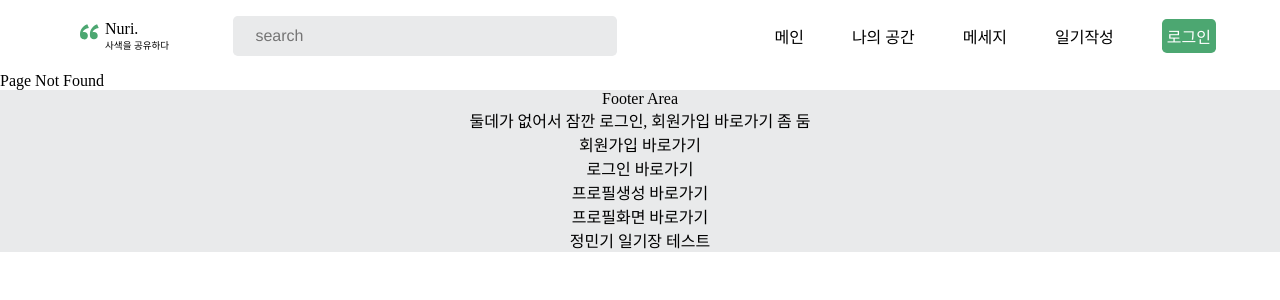
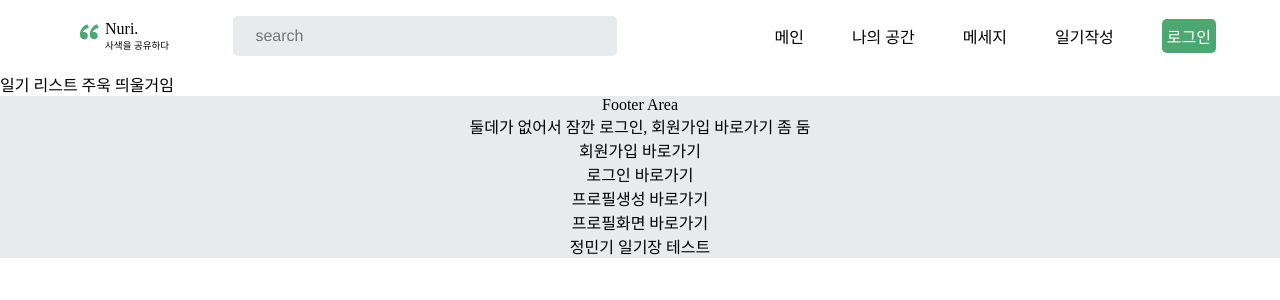
Before and after one commit to osamhack2022/WEB_SharedDiary_Nuri, a React (Create React App) app in the folder Project/frontend/: page /diary/list in a window 1280 px wide. Before the commit this address had no page. Shown: the top 300 px of the page. Built offline with nearby package versions, Linux system fonts and the light colour scheme; a web font is replaced by a local one.

Commit message:
Note에 diaryList로 Link연결/ Link로 props전달할것

```diff
--- a/Project/frontend/src/App.jsx
+++ b/Project/frontend/src/App.jsx
@@ -3,7 +3,7 @@ import { Signup, Login, ProfileCreate, ProfileDetail } from './account';
 import { RandingPage } from './randingpage';
 import { Myspace } from './myspace';
 import { Header, Footer, NotFound } from './_components';
-import { DiaryContext, DiaryCreate } from './diary';
+import { DiaryContext, DiaryCreate, DiaryList } from './diary';
 import { useDispatch } from 'react-redux'
 
 import { authenticate } from './redux/isauthenticated';
@@ -30,6 +30,7 @@ function App() {
             <Route path="/profile/detail" element={<ProfileDetail/>}/>
             <Route path="/diary" element={<DiaryContext/>}/>
             <Route path="/diary/create" element={<DiaryCreate/>}/>
+            <Route path="/diary/list" element={<DiaryList/>}/>
             <Route path="/myspace" element={<Myspace/>}/>
             <Route path="*" element={<NotFound/>}/>
           </Routes>
--- a/Project/frontend/src/diary/diaryCreate.css
+++ b/Project/frontend/src/diary/diaryCreate.css
@@ -8,7 +8,7 @@
     grid-template-columns: repeat(4, 1fr);
     grid-gap: 20px;
 }
-.DiaryCreate > .note-grid > div {
+.DiaryCreate > .note-grid > a {
     box-shadow: 0 .5rem 1rem rgba(0,0,0,.15);
     border: 1px solid #000;
     display: flex;
--- a/Project/frontend/src/diary/diaryCreate.jsx
+++ b/Project/frontend/src/diary/diaryCreate.jsx
@@ -1,6 +1,8 @@
 import React, { useState, useEffect } from 'react';
 import { useDispatch, useSelector } from 'react-redux';
 import { note } from '../redux/note';
+
+import { Link } from 'react-router-dom';
 import axios from "axios";
 import './diaryCreate.css'
 
@@ -8,6 +10,7 @@ export {DiaryCreate}
 
 function Note(props) {
     return(
+        <Link to='/diary/list'>
             <div className='Note'>
                 <div className='card'>
                     <p>{props.noteElement.title}</p>
@@ -15,6 +18,8 @@ function Note(props) {
                     <p>{props.noteElement.image}</p>
                 </div>
             </div>
+        </Link>
+
     );
 }
 
--- /dev/null
+++ b/Project/frontend/src/diary/diaryList.jsx
@@ -0,0 +1,11 @@
+
+
+export {DiaryList}
+
+function DiaryList(){
+    return (
+        <div>
+            일기 리스트 주욱 띄울거임
+        </div>
+    );
+}
--- a/Project/frontend/src/diary/index.js
+++ b/Project/frontend/src/diary/index.js
@@ -1,2 +1,3 @@
 export * from './diary_context';
 export * from './diaryCreate';
+export * from './diaryList';
```
Lines whose indentation alone changed are shown as unchanged.
